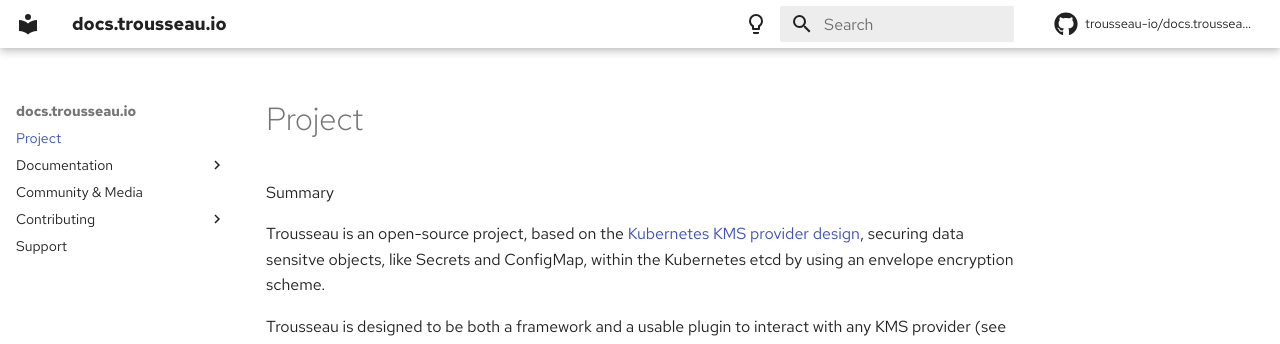
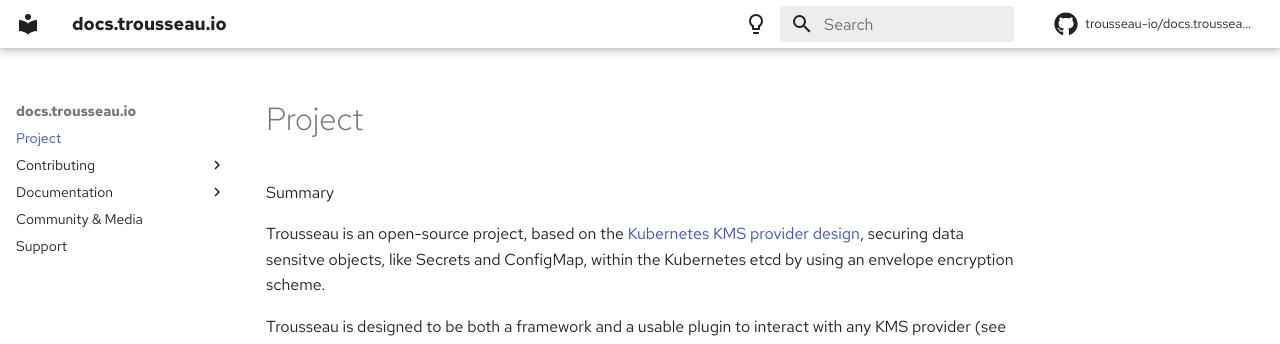
Before and after one commit to Trousseau-io/docs.trousseau.io, an MkDocs documentation site: the page built from docs/index.md, in a window 1280 px wide. Shown: the top 344 px of the page. Built offline with MkDocs 1.6.1 and Material for MkDocs 9.7.7, drawn with Linux system fonts in a browser that asks for light colours; some web fonts are replaced; comment, search, counter and statistics services are not loaded; part of the change alters nothing that is shown.

```diff
--- a/mkdocs.yml
+++ b/mkdocs.yml
@@ -68,6 +68,9 @@ markdown_extensions:
 
 nav:
   - Project: 'index.md'
+  - Contributing:
+    - Guidelines: 'contributing.md'
+    - Development: 'trousseau/dev.md'
   - Documentation:
     - Release Notes: 'trousseau/release_notes.md'
     - Concepts: 'trousseau/concepts.md'
@@ -75,7 +78,4 @@ nav:
     - Deployment: 'trousseau/deployment.md'
     - Operations: 'trousseau/operations.md'
   - Community & Media: 'trousseau/community.md'
-  - Contributing:
-    - Guidelines: 'contributing.md'
-    - Development: 'trousseau/dev.md'
   - Support: 'support.md'
```
